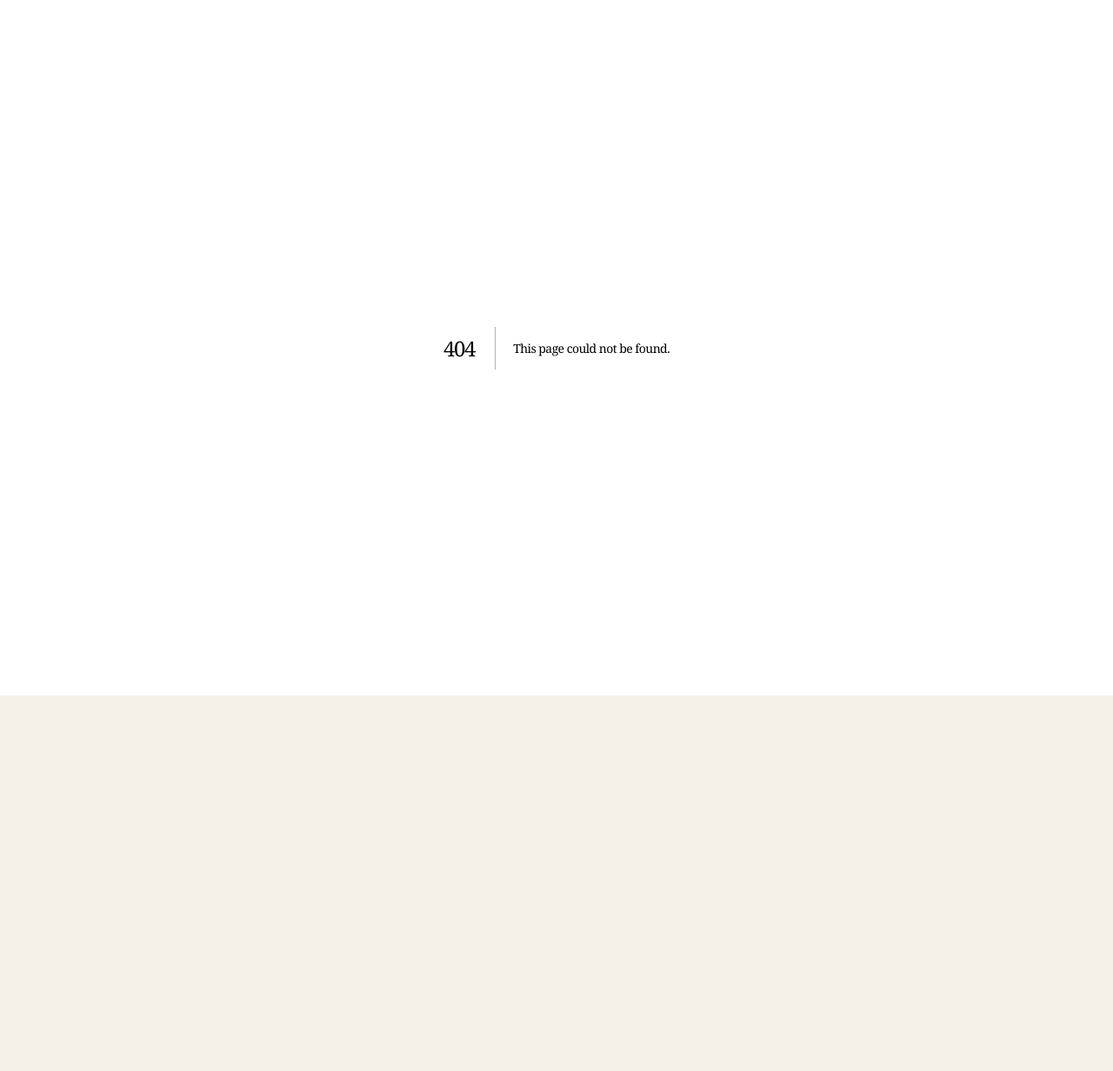
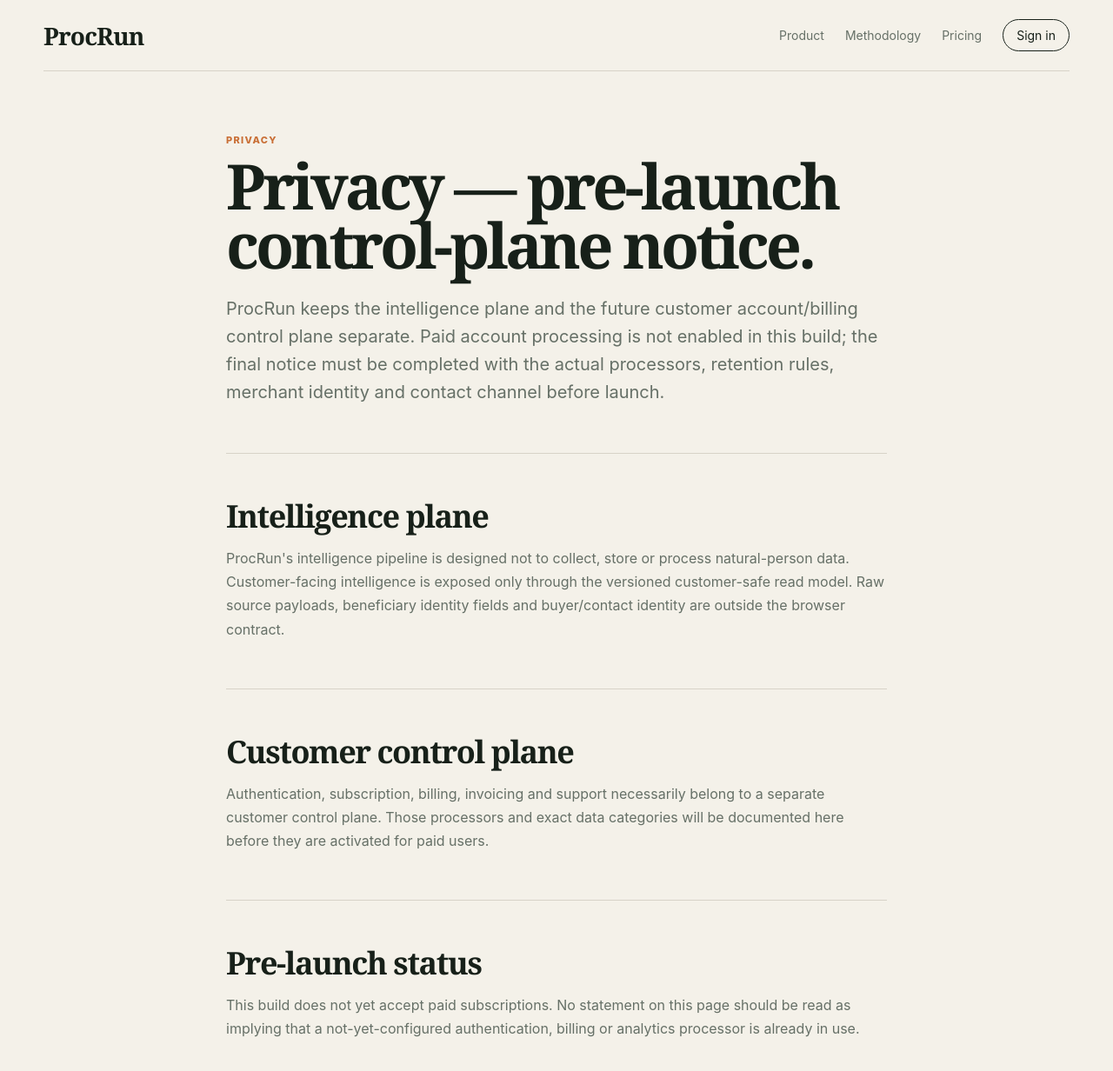
Before and after one commit to martibal/procrun, a Next.js app in the folder web/: page /privacy in a window 1280 px wide. Before the commit this address had no page. Shown: the top 1232 px of the page at 87% size. Before the commit the page ends 800 px from the top, so only its background shows below. Built offline with nearby package versions, Linux system fonts and the light colour scheme.

Commit message:
Add pre-launch privacy surface

```diff
--- /dev/null
+++ b/web/app/privacy/page.tsx
@@ -0,0 +1,32 @@
+import Link from "next/link";
+
+export default function PrivacyPage() {
+  return (
+    <div className="public-shell">
+      <header className="public-nav">
+        <Link href="/" className="brand">ProcRun</Link>
+        <nav className="nav"><Link href="/product">Product</Link><Link href="/methodology">Methodology</Link><Link href="/pricing">Pricing</Link><Link href="/login" className="nav-cta">Sign in</Link></nav>
+      </header>
+      <main className="page-shell narrow">
+        <div className="eyebrow">Privacy</div>
+        <h1 className="page-title">Privacy — pre-launch control-plane notice.</h1>
+        <p className="page-intro">ProcRun keeps the intelligence plane and the future customer account/billing control plane separate. Paid account processing is not enabled in this build; the final notice must be completed with the actual processors, retention rules, merchant identity and contact channel before launch.</p>
+
+        <section className="content-section">
+          <h2>Intelligence plane</h2>
+          <p>ProcRun's intelligence pipeline is designed not to collect, store or process natural-person data. Customer-facing intelligence is exposed only through the versioned customer-safe read model. Raw source payloads, beneficiary identity fields and buyer/contact identity are outside the browser contract.</p>
+        </section>
+
+        <section className="content-section">
+          <h2>Customer control plane</h2>
+          <p>Authentication, subscription, billing, invoicing and support necessarily belong to a separate customer control plane. Those processors and exact data categories will be documented here before they are activated for paid users.</p>
+        </section>
+
+        <section className="content-section">
+          <h2>Pre-launch status</h2>
+          <p>This build does not yet accept paid subscriptions. No statement on this page should be read as implying that a not-yet-configured authentication, billing or analytics processor is already in use.</p>
+        </section>
+      </main>
+    </div>
+  );
+}
```
